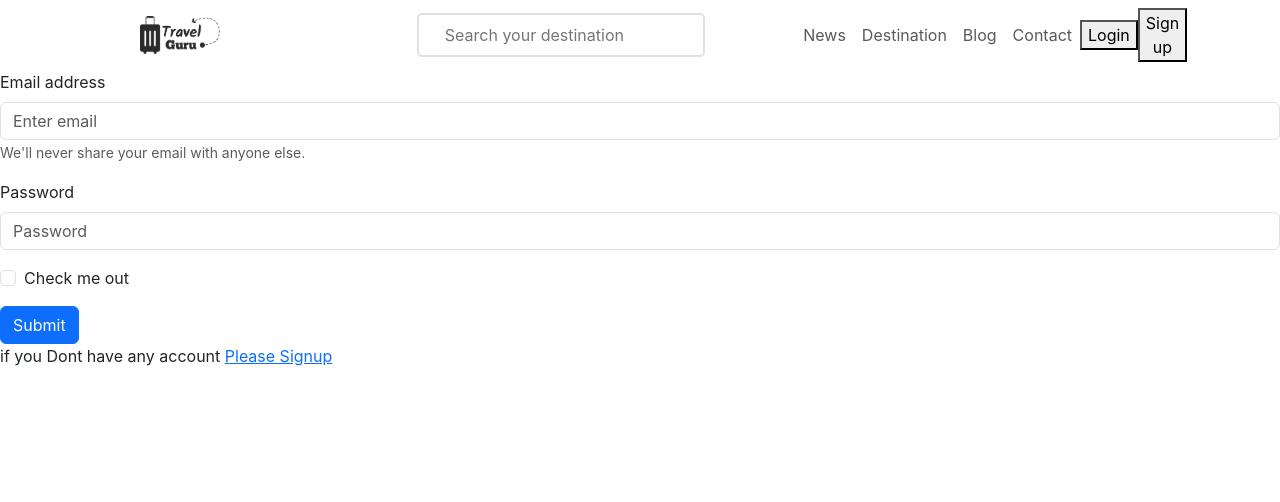
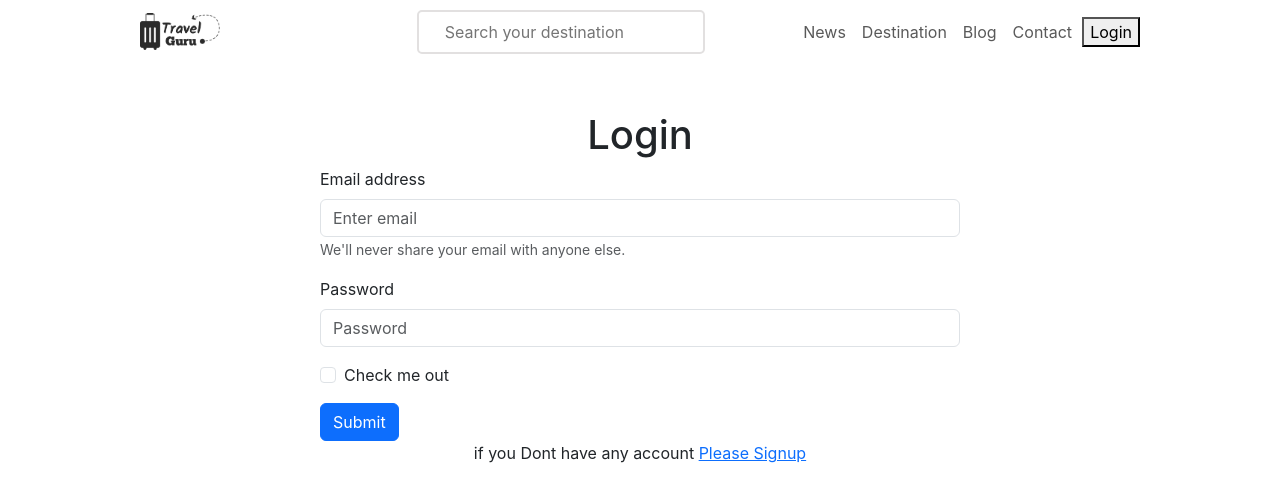
Before and after one commit to sabrinaahmednitu/Travel-Guru, a React (Create React App) app: page /login in a window 1280 px wide. Shown: the top 502 px of the page. Built offline with nearby package versions, Linux system fonts and the light colour scheme.

Commit message:
login design

```diff
--- a/src/App.js
+++ b/src/App.js
@@ -5,6 +5,7 @@ import Home from './Pages/Home/Home/Home';
 import Header from './Pages/Home/Header/Header';
 import Registration from './Pages/Registration/Registration';
 import Login from './Pages/Login/Login';
+import Destination from './Pages/Home/Destination/Destination';
 
 function App() {
   return (
@@ -14,7 +15,7 @@ function App() {
         <Route path="/" element={<Home></Home>} ></Route>
         <Route path="/registration" element={<Registration></Registration>} ></Route>
         <Route path="/login" element={<Login></Login>} ></Route>
-        <Route path="/registration" element={<Registration></Registration>} ></Route>
+        <Route path="/destination" element={<Destination></Destination>} ></Route>
       </Routes>
     </div>
   );
--- a/src/Pages/Home/Destination/Destination.css
+++ b/src/Pages/Home/Destination/Destination.css
@@ -1,3 +1,9 @@
+.des-main{
+    display: flex;
+    justify-content: center;
+    align-items: center;
+}
 .dCard img{
 width: 100%;
+padding: 5px;
 }
--- a/src/Pages/Home/Destination/Destination.js
+++ b/src/Pages/Home/Destination/Destination.js
@@ -18,10 +18,8 @@ const Destination = () => {
   };
 
   return (
-    <div className="container mt-5 mb-5">
-      <div style={{
-        width:"90%" ,margin:"auto"
-      }} >
+    <section className='des-main' >
+      <div className="container mt-5 mb-5 ">
         <Slider {...settings}>
           <div className="dCard">
             <img src={img1} alt="" />
@@ -49,7 +47,7 @@ const Destination = () => {
           </div>
         </Slider>
       </div>
-    </div>
+    </section>
   );
 };
 
--- a/src/Pages/Home/Header/Header.css
+++ b/src/Pages/Home/Header/Header.css
@@ -25,3 +25,7 @@
     align-items: center;
     /* color: white; */
 }
+
+.login-btn{
+
+}
--- a/src/Pages/Home/Header/Header.js
+++ b/src/Pages/Home/Header/Header.js
@@ -35,10 +35,7 @@ const Header = () => {
               <Nav.Link href="#action2">Contact</Nav.Link>
             </Nav>
             <Nav.Link href="/login" >
-              <button>Login</button>
-            </Nav.Link>
-            <Nav.Link href="/registration" >
-              <button>Sign up</button>
+              <button className='login-btn' >Login</button>
             </Nav.Link>
           </Navbar.Collapse>
         </Container>
--- a/src/Pages/Home/Hero/Hero.css
+++ b/src/Pages/Home/Hero/Hero.css
@@ -1,3 +1,10 @@
+
+
+.hero-section{
+   display: flex;
+  justify-content: center;
+  align-items: center;
+}
 .hero {
   background-image: url('../../../images/Rectangle\ 1.png');
   background-size: cover;
@@ -7,11 +14,12 @@
   top: 0;
   left: 0;
   width: 100%;
-  height: 100vh;
+  height: auto;
   padding-top: 10%;
   padding-right: 50px;
   color: #fff;
   background-color: rgb(75, 73, 73);
+
 }
 .hero::after{
   content: "";
--- a/src/Pages/Home/Hero/Hero.js
+++ b/src/Pages/Home/Hero/Hero.js
@@ -5,7 +5,7 @@ import Destination from '../Destination/Destination';
 
 const Hero = () => {
     return (
-      <div>
+      <div className='hero-section' >
         <div className="hero">
           <div className="hero-container container">
             <div className="hero-text">
--- a/src/Pages/Login/Login.js
+++ b/src/Pages/Login/Login.js
@@ -5,7 +5,9 @@ import { Link } from 'react-router-dom';
 const Login = () => {
     return (
       <div>
-        <Form>
+        <div className="mt-5">
+          <h1 className="text-center">Login</h1>
+          <Form className="w-50 mx-auto ">
             <Form.Group className="mb-3" controlId="formBasicEmail">
               <Form.Label>Email address</Form.Label>
               <Form.Control type="email" placeholder="Enter email" />
@@ -25,7 +27,11 @@ const Login = () => {
               Submit
             </Button>
           </Form>
-        <p>if you Dont have any account  <Link to="registration">Please Signup</Link> </p>
+          <p className="text-center">
+            if you Dont have any account{' '}
+            <Link to="/registration">Please Signup</Link>{' '}
+          </p>
+        </div>
       </div>
     );
 };
--- a/src/Pages/Registration/Registration.js
+++ b/src/Pages/Registration/Registration.js
@@ -2,7 +2,7 @@ import React, { useRef } from 'react';
 import { Button, Form } from 'react-bootstrap';
 import auth from '../../firebase.init';
 import { useCreateUserWithEmailAndPassword } from 'react-firebase-hooks/auth';
-import { useNavigate } from 'react-router-dom';
+import { Link, useNavigate } from 'react-router-dom';
 
 const Registration = () => {
   const [createUserWithEmailAndPassword, user, loading, error] =
@@ -23,15 +23,10 @@ const Registration = () => {
   };
 
   return (
-    <div
-      style={{
-        width: '30%',
-        margin: 'auto',
-      }}
-    >
-      <h1>Signup</h1>
+    <div className='mt-5 mb-5' >
+      <h1 className="text-center">Signup</h1>
 
-      <Form onSubmit={handleForm}>
+      <Form onSubmit={handleForm} className="w-50 mx-auto ">
         <Form.Group className="mb-3" controlId="formBasicEmail">
           <Form.Control ref={EmailRef} type="email" placeholder="Enter Email" />
         </Form.Group>
@@ -47,6 +42,9 @@ const Registration = () => {
           Submit
         </Button>
       </Form>
+      <p className="text-center">
+        if you Dont have any account <Link to="/login">Please Signup</Link>{' '}
+      </p>
     </div>
   );
 };
```
Lines whose indentation alone changed are shown as unchanged.
